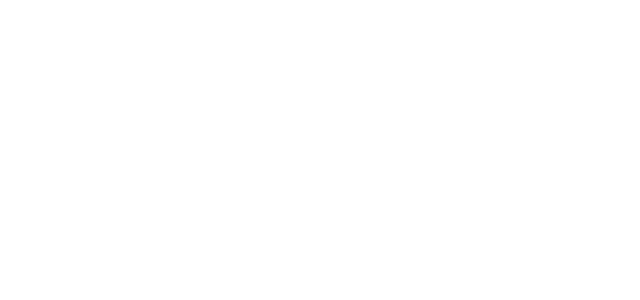
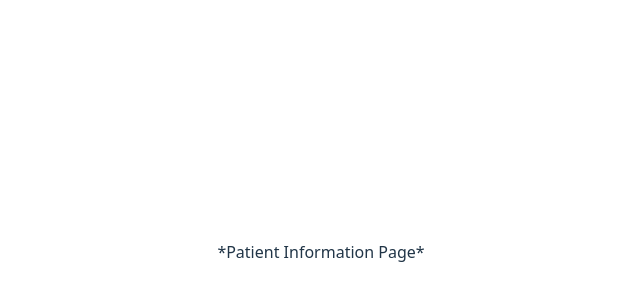
Before and after one commit to chingu-voyages/V56-tier3-team-36, a React (Vite) app in the folder client/: page /patientinformation in a window 1280 px wide. Before the commit this address had no page. Shown: the part 148-448 px from the top of the page, without its empty margins (319-959 px from the left). Built offline with nearby package versions, Linux system fonts and the light colour scheme.

Commit message:
added patient information page

```diff
--- a/client/src/App.jsx
+++ b/client/src/App.jsx
@@ -3,6 +3,7 @@
 import './App.css'
 
 import Home from './pages/Home'
+import PatientInformation from './pages/PatientInformation'
 
 function App() {
   return (
@@ -10,6 +11,7 @@
       <Routes>
         <Route path="/" element={<Navigate to="/home" />} />
         <Route path="/home" element={<Home />} />
+        <Route path="/patientinformation" element={<PatientInformation />} />
       </Routes>
     </Router>
   )
--- /dev/null
+++ b/client/src/pages/PatientInformation.jsx
@@ -0,0 +1,5 @@
+export default function PatientInformation(){
+  return(
+    <div>*Patient Information Page*</div>
+  )
+}
```
